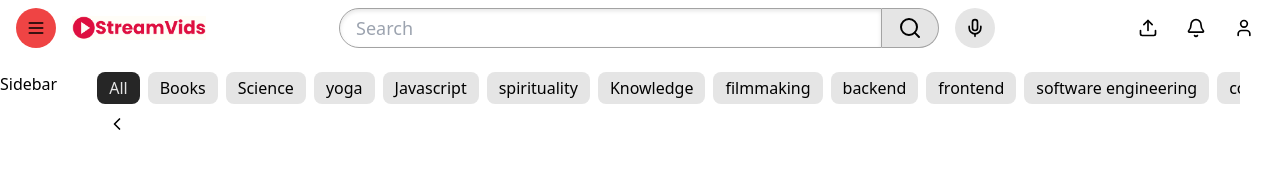
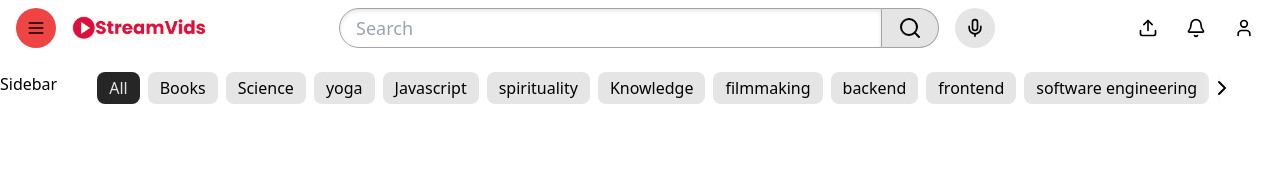
Before and after one commit to ArjunSemwal02/Stream-Vids, a React (Vite) app: page / in a window 1280 px wide. Shown: the top 194 px of the page. Built offline with nearby package versions, Linux system fonts and the light colour scheme.

Commit message:
the left and right chevron button for categories are done.

```diff
--- a/src/components/CategoryPills.tsx
+++ b/src/components/CategoryPills.tsx
@@ -1,5 +1,6 @@
-import { ChevronLeft } from "lucide-react";
+import { ChevronLeft, ChevronRight } from "lucide-react";
 import { Button } from "./Button";
+import { useEffect, useRef, useState } from "react";
 
 type CategoryPillsProps = {
     categories: string[]
@@ -7,9 +8,38 @@
     onSelect: (category: string) => void
 }
 
+const TRANSLATE_AMOUNT = 200
+
 export function CategoryPills({ categories, selectedCategory, onSelect }: CategoryPillsProps) {
-    return <div className="overflow-x-hidden relative">
-        <div className="flex whitespace-nowrap gap-2 transition-transform w-[max-content]">
+    const [translate, setTranslate] = useState(0)
+    const [isLeftVisible, setIsLeftVisible] = useState(false)
+    const [isRightVisible, setIsRightVisible] = useState(false)
+    const containerRef = useRef<HTMLDivElement>(null)
+
+    useEffect(() => {
+        if(containerRef.current == null) return
+
+        const observer = new ResizeObserver(entries => {
+            const container = entries[0]?.target
+
+            if(container == null) return
+
+            setIsLeftVisible(translate > 0)
+            setIsRightVisible(translate + container.clientWidth < container.scrollWidth)
+        })
+
+        observer.observe(containerRef.current)
+
+        return () => {
+            observer.disconnect()
+        }
+
+    }, [categories, translate])
+
+    return <div ref={containerRef} className="overflow-x-hidden relative">
+        <div
+        className="flex whitespace-nowrap gap-2 transition-transform w-[max-content]"
+        style={{ transform:`translateX(-${translate}px)`}}>
             {categories.map(category => (
                 <Button
                 key={category}
@@ -20,10 +50,39 @@
                 </Button>
             ))}
         </div>
-        <div>
-            <Button variant="ghost" size="icon" className="">
+        {isLeftVisible && (<div className="absolute left-0 top-1/2 -translate-y-1/2 bg-gradient-to-r from-white from-50% to-transparent w-25 h-full">
+            <Button
+                onClick={() => {
+                    setTranslate(translate => {
+                        const newTranslate = translate - TRANSLATE_AMOUNT
+                        if(newTranslate <= 0) return 0
+                        return newTranslate
+                    })
+                }}
+                variant="ghost"
+                size="icon"
+                className="h-full aspect-square w-auto p-1.5">
                 <ChevronLeft />
             </Button>
-        </div>
+        </div>)}
+        {isRightVisible && (<div className="absolute right-0 top-1/2 -translate-y-1/2 bg-gradient-to-l from-white from-50% to-transparent w-25 h-full flex justify-end">
+            <Button
+                onClick={() => {setTranslate(translate => {
+                        if(containerRef.current == null) return translate
+                        const newTranslate = translate + TRANSLATE_AMOUNT
+                        const edge = containerRef.current.scrollWidth
+                        const width = containerRef.current.clientWidth
+                        if(newTranslate + width >= edge) {
+                            return edge - width
+                        }
+                        return newTranslate
+                    })
+                }}
+                variant="ghost"
+                size="icon"
+                className="h-full aspect-square w-auto p-1.5">
+                <ChevronRight />
+            </Button>
+        </div>)}
     </div>
 }
```
